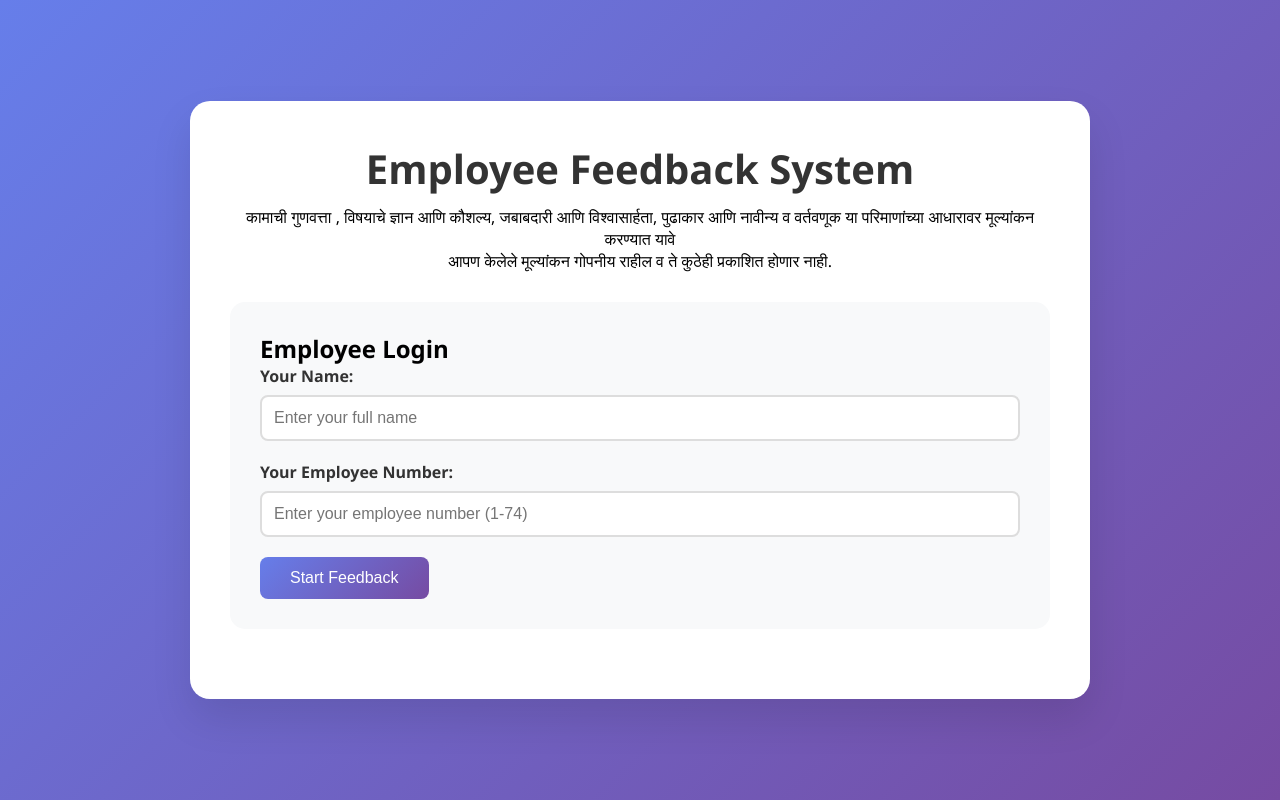
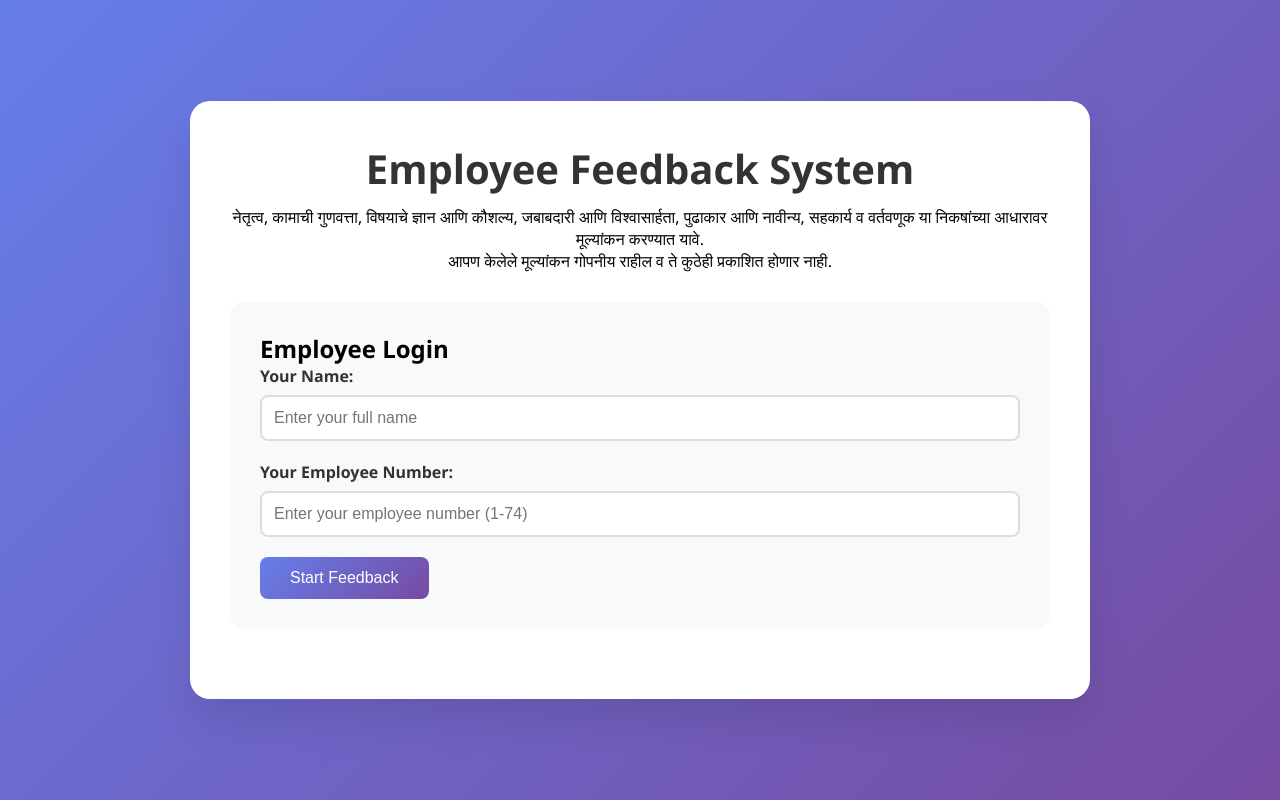
Before and after one commit to RahulMharinkhede/employee-feedback, a website: page public/index.html in a window 1280 px wide. Drawn offline with Linux system fonts and the light colour scheme.

Commit message:
Update index.html

```diff
--- a/public/index.html
+++ b/public/index.html
@@ -207,7 +207,7 @@
     <div class="container">
         <div class="header">
             <h1>Employee Feedback System</h1>
-            <p>कामाची गुणवत्ता , विषयाचे ज्ञान आणि कौशल्य, जबाबदारी आणि विश्वासार्हता, पुढाकार आणि नावीन्य व वर्तवणूक या परिमाणांच्या आधारावर मूल्यांकन करण्यात यावे  </p>
+            <p>नेतृत्व, कामाची गुणवत्ता, विषयाचे ज्ञान आणि कौशल्य, जबाबदारी आणि विश्वासार्हता, पुढाकार आणि नावीन्य, सहकार्य व वर्तवणूक या निकषांच्या आधारावर मूल्यांकन करण्यात यावे.  </p>
             <P>आपण केलेले मूल्यांकन गोपनीय राहील व ते कुठेही प्रकाशित होणार नाही. </P>
         </div>
 
```
